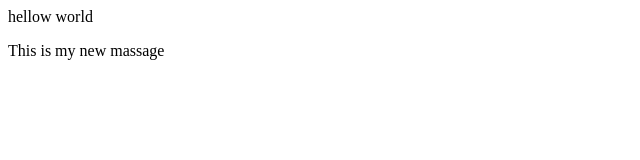
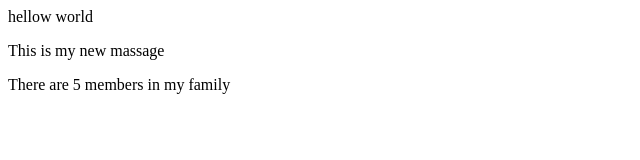
Before and after one commit to GANESHHUB123/apnacollege-demo, a plain HTML site: page index.html in a window 1280 px wide. Shown: the whole page, without its empty margins (0-640 px from the left). Drawn offline with Linux system fonts and the light colour scheme.

Commit message:
About family

```diff
--- a/index.html
+++ b/index.html
@@ -1,2 +1,3 @@
 <p>hellow world</p>
 <p>This is my new massage </p>
+<P>There are 5 members in my family </P>
```
